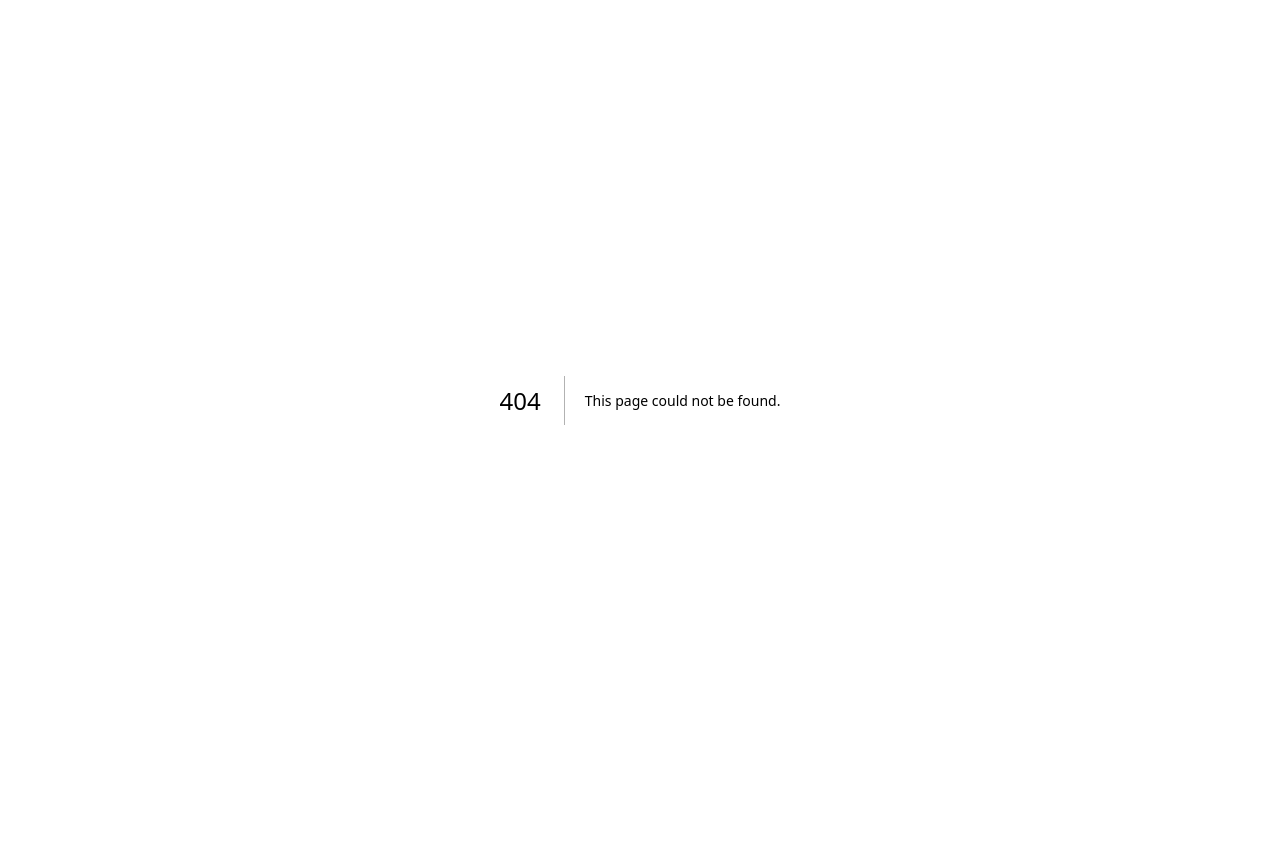
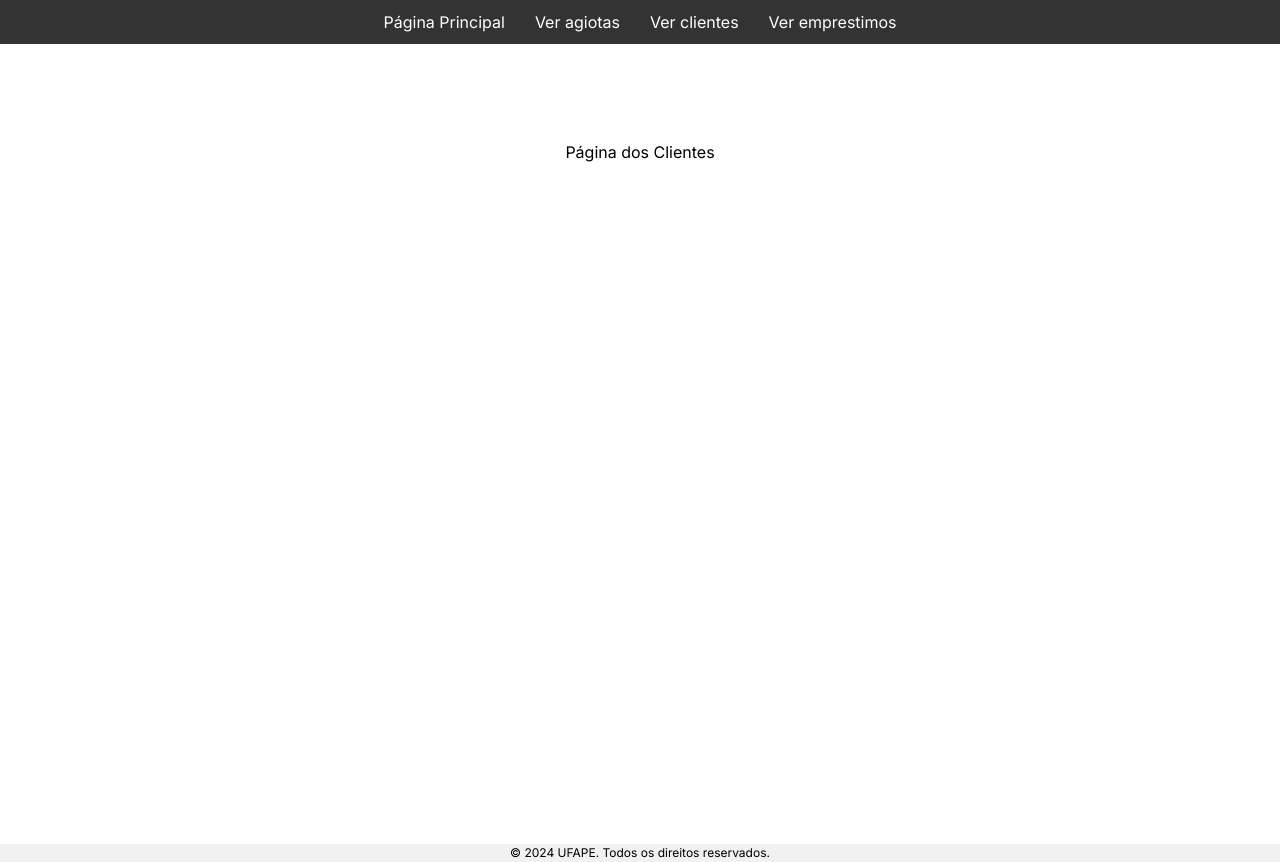
Before and after one commit to maxdavidsouza/agiota, a Next.js app in the folder agiota-next-frontend/: page /clientes in a window 1280 px wide. Before the commit this address had no page. Before the commit the page ends 800 px from the top, so only its background shows below. Built offline with nearby package versions, Linux system fonts and the light colour scheme.

Commit message:
Adicionando primeiras páginas de teste

```diff
--- /dev/null
+++ b/agiota-next-frontend/app/agiotas/page.js
@@ -0,0 +1,9 @@
+export default function Agiotas(){
+    return (
+        <main className="flex min-h-screen flex-col items-center justify-between p-24">
+            <div>
+                Página dos Agiotas
+            </div>
+        </main>
+    )
+}
--- /dev/null
+++ b/agiota-next-frontend/app/clientes/page.js
@@ -0,0 +1,9 @@
+export default function Clientes(){
+    return (
+        <main className="flex min-h-screen flex-col items-center justify-between p-24">
+            <div>
+                Página dos Clientes
+            </div>
+        </main>
+    )
+}
--- /dev/null
+++ b/agiota-next-frontend/app/emprestimos/page.js
@@ -0,0 +1,9 @@
+export default function Emprestimos(){
+    return (
+        <main className="flex min-h-screen flex-col items-center justify-between p-24">
+            <div>
+                Página dos Emprestimos
+            </div>
+        </main>
+    )
+}
--- a/agiota-next-frontend/app/globals.css
+++ b/agiota-next-frontend/app/globals.css
@@ -4,7 +4,7 @@
 
 :root {
   --foreground-rgb: 0, 0, 0;
-  --background-start-rgb: 214, 219, 220;
+  --background-start-rgb: 255, 255, 255;
   --background-end-rgb: 255, 255, 255;
 }
 
@@ -16,14 +16,53 @@
   }
 }
 
+html, body {
+  height: 100%;
+  margin: 0;
+}
+
 body {
-  color: rgb(var(--foreground-rgb));
-  background: linear-gradient(
-      to bottom,
-      transparent,
-      rgb(var(--background-end-rgb))
-    )
-    rgb(var(--background-start-rgb));
+  font-family: Arial, sans-serif;
+  display: flex;
+  flex-direction: column;
+}
+
+header {
+  background-color: #333;
+  color: #fff;
+  padding: 10px 0;
+}
+
+nav {
+  display: flex;
+  justify-content: center;
+}
+
+nav a {
+  color: #fff;
+  text-decoration: none;
+  margin: 0 15px;
+}
+
+nav a:hover {
+  text-decoration: underline;
+}
+
+.container {
+  flex: 1;
+  display: flex;
+  flex-direction: column;
+}
+
+main {
+  flex: 1;
+  padding-left: 10px;
+}
+
+footer {
+  background-color: #f1f1f1;
+  font-size: 75%;
+  text-align: center;
 }
 
 @layer utilities {
--- a/agiota-next-frontend/app/layout.js
+++ b/agiota-next-frontend/app/layout.js
@@ -4,14 +4,27 @@ import "./globals.css";
 const inter = Inter({ subsets: ["latin"] });
 
 export const metadata = {
-  title: "Create Next App",
-  description: "Generated by create next app",
+  title: "Sistema Agiota",
+  description: "Criado pelo Next JS",
 };
 
 export default function RootLayout({ children }) {
   return (
     <html lang="en">
-      <body className={inter.className}>{children}</body>
+      <body className={inter.className}>
+        <header>
+          <nav>
+            <a href="/">Página Principal</a>
+            <a href="/agiotas">Ver agiotas</a>
+            <a href="/clientes">Ver clientes</a>
+            <a href="/emprestimos">Ver emprestimos</a>
+          </nav>
+        </header>
+        {children}
+        <footer>
+          <p>&copy; 2024 UFAPE. Todos os direitos reservados.</p>
+        </footer>
+      </body>
     </html>
   );
 }
--- a/agiota-next-frontend/app/page.js
+++ b/agiota-next-frontend/app/page.js
@@ -1,112 +1,8 @@
-import Image from "next/image";
-
 export default function Home() {
   return (
     <main className="flex min-h-screen flex-col items-center justify-between p-24">
-      <div className="z-10 max-w-5xl w-full items-center justify-between font-mono text-sm lg:flex">
-        <p className="fixed left-0 top-0 flex w-full justify-center border-b border-gray-300 bg-gradient-to-b from-zinc-200 pb-6 pt-8 backdrop-blur-2xl dark:border-neutral-800 dark:bg-zinc-800/30 dark:from-inherit lg:static lg:w-auto  lg:rounded-xl lg:border lg:bg-gray-200 lg:p-4 lg:dark:bg-zinc-800/30">
-          Get started by editing&nbsp;
-          <code className="font-mono font-bold">app/page.js</code>
-        </p>
-        <div className="fixed bottom-0 left-0 flex h-48 w-full items-end justify-center bg-gradient-to-t from-white via-white dark:from-black dark:via-black lg:static lg:h-auto lg:w-auto lg:bg-none">
-          <a
-            className="pointer-events-none flex place-items-center gap-2 p-8 lg:pointer-events-auto lg:p-0"
-            href="https://vercel.com?utm_source=create-next-app&utm_medium=appdir-template&utm_campaign=create-next-app"
-            target="_blank"
-            rel="noopener noreferrer"
-          >
-            By{" "}
-            <Image
-              src="/vercel.svg"
-              alt="Vercel Logo"
-              className="dark:invert"
-              width={100}
-              height={24}
-              priority
-            />
-          </a>
-        </div>
-      </div>
-
-      <div className="relative flex place-items-center before:absolute before:h-[300px] before:w-full sm:before:w-[480px] before:-translate-x-1/2 before:rounded-full before:bg-gradient-radial before:from-white before:to-transparent before:blur-2xl before:content-[''] after:absolute after:-z-20 after:h-[180px] after:w-full sm:after:w-[240px] after:translate-x-1/3 after:bg-gradient-conic after:from-sky-200 after:via-blue-200 after:blur-2xl after:content-[''] before:dark:bg-gradient-to-br before:dark:from-transparent before:dark:to-blue-700 before:dark:opacity-10 after:dark:from-sky-900 after:dark:via-[#0141ff] after:dark:opacity-40 before:lg:h-[360px] z-[-1]">
-        <Image
-          className="relative dark:drop-shadow-[0_0_0.3rem_#ffffff70] dark:invert"
-          src="/next.svg"
-          alt="Next.js Logo"
-          width={180}
-          height={37}
-          priority
-        />
-      </div>
-
-      <div className="mb-32 grid text-center lg:max-w-5xl lg:w-full lg:mb-0 lg:grid-cols-4 lg:text-left">
-        <a
-          href="https://nextjs.org/docs?utm_source=create-next-app&utm_medium=appdir-template&utm_campaign=create-next-app"
-          className="group rounded-lg border border-transparent px-5 py-4 transition-colors hover:border-gray-300 hover:bg-gray-100 hover:dark:border-neutral-700 hover:dark:bg-neutral-800/30"
-          target="_blank"
-          rel="noopener noreferrer"
-        >
-          <h2 className={`mb-3 text-2xl font-semibold`}>
-            Docs{" "}
-            <span className="inline-block transition-transform group-hover:translate-x-1 motion-reduce:transform-none">
-              -&gt;
-            </span>
-          </h2>
-          <p className={`m-0 max-w-[30ch] text-sm opacity-50`}>
-            Find in-depth information about Next.js features and API.
-          </p>
-        </a>
-
-        <a
-          href="https://nextjs.org/learn?utm_source=create-next-app&utm_medium=appdir-template-tw&utm_campaign=create-next-app"
-          className="group rounded-lg border border-transparent px-5 py-4 transition-colors hover:border-gray-300 hover:bg-gray-100 hover:dark:border-neutral-700 hover:dark:bg-neutral-800 hover:dark:bg-opacity-30"
-          target="_blank"
-          rel="noopener noreferrer"
-        >
-          <h2 className={`mb-3 text-2xl font-semibold`}>
-            Learn{" "}
-            <span className="inline-block transition-transform group-hover:translate-x-1 motion-reduce:transform-none">
-              -&gt;
-            </span>
-          </h2>
-          <p className={`m-0 max-w-[30ch] text-sm opacity-50`}>
-            Learn about Next.js in an interactive course with&nbsp;quizzes!
-          </p>
-        </a>
-
-        <a
-          href="https://vercel.com/templates?framework=next.js&utm_source=create-next-app&utm_medium=appdir-template&utm_campaign=create-next-app"
-          className="group rounded-lg border border-transparent px-5 py-4 transition-colors hover:border-gray-300 hover:bg-gray-100 hover:dark:border-neutral-700 hover:dark:bg-neutral-800/30"
-          target="_blank"
-          rel="noopener noreferrer"
-        >
-          <h2 className={`mb-3 text-2xl font-semibold`}>
-            Templates{" "}
-            <span className="inline-block transition-transform group-hover:translate-x-1 motion-reduce:transform-none">
-              -&gt;
-            </span>
-          </h2>
-          <p className={`m-0 max-w-[30ch] text-sm opacity-50`}>
-            Explore starter templates for Next.js.
-          </p>
-        </a>
-
-        <a
-          href="https://vercel.com/new?utm_source=create-next-app&utm_medium=appdir-template&utm_campaign=create-next-app"
-          className="group rounded-lg border border-transparent px-5 py-4 transition-colors hover:border-gray-300 hover:bg-gray-100 hover:dark:border-neutral-700 hover:dark:bg-neutral-800/30"
-          target="_blank"
-          rel="noopener noreferrer"
-        >
-          <h2 className={`mb-3 text-2xl font-semibold`}>
-            Deploy{" "}
-            <span className="inline-block transition-transform group-hover:translate-x-1 motion-reduce:transform-none">
-              -&gt;
-            </span>
-          </h2>
-          <p className={`m-0 max-w-[30ch] text-sm opacity-50 text-balance`}>
-            Instantly deploy your Next.js site to a shareable URL with Vercel.
-          </p>
-        </a>
+      <div>
+        Página Principal
       </div>
     </main>
   );
--- a/agiota-next-frontend/package.json
+++ b/agiota-next-frontend/package.json
@@ -9,9 +9,10 @@
     "lint": "next lint"
   },
   "dependencies": {
+    "axios": "^1.7.3",
+    "next": "14.2.5",
     "react": "^18",
-    "react-dom": "^18",
-    "next": "14.2.5"
+    "react-dom": "^18"
   },
   "devDependencies": {
     "postcss": "^8",
```
Also changed, not shown: 1 other file (tests, documents, lock files or other folders).
